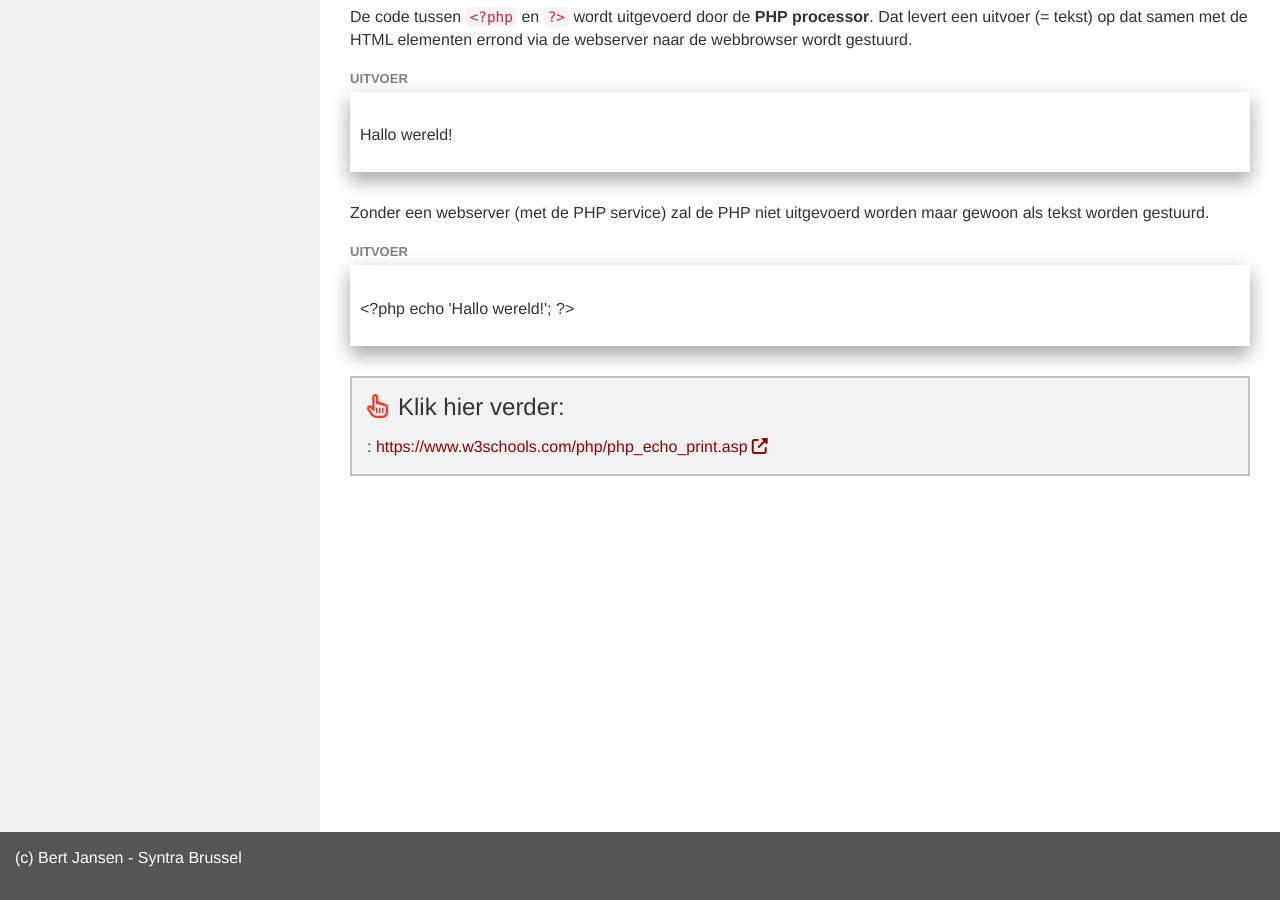
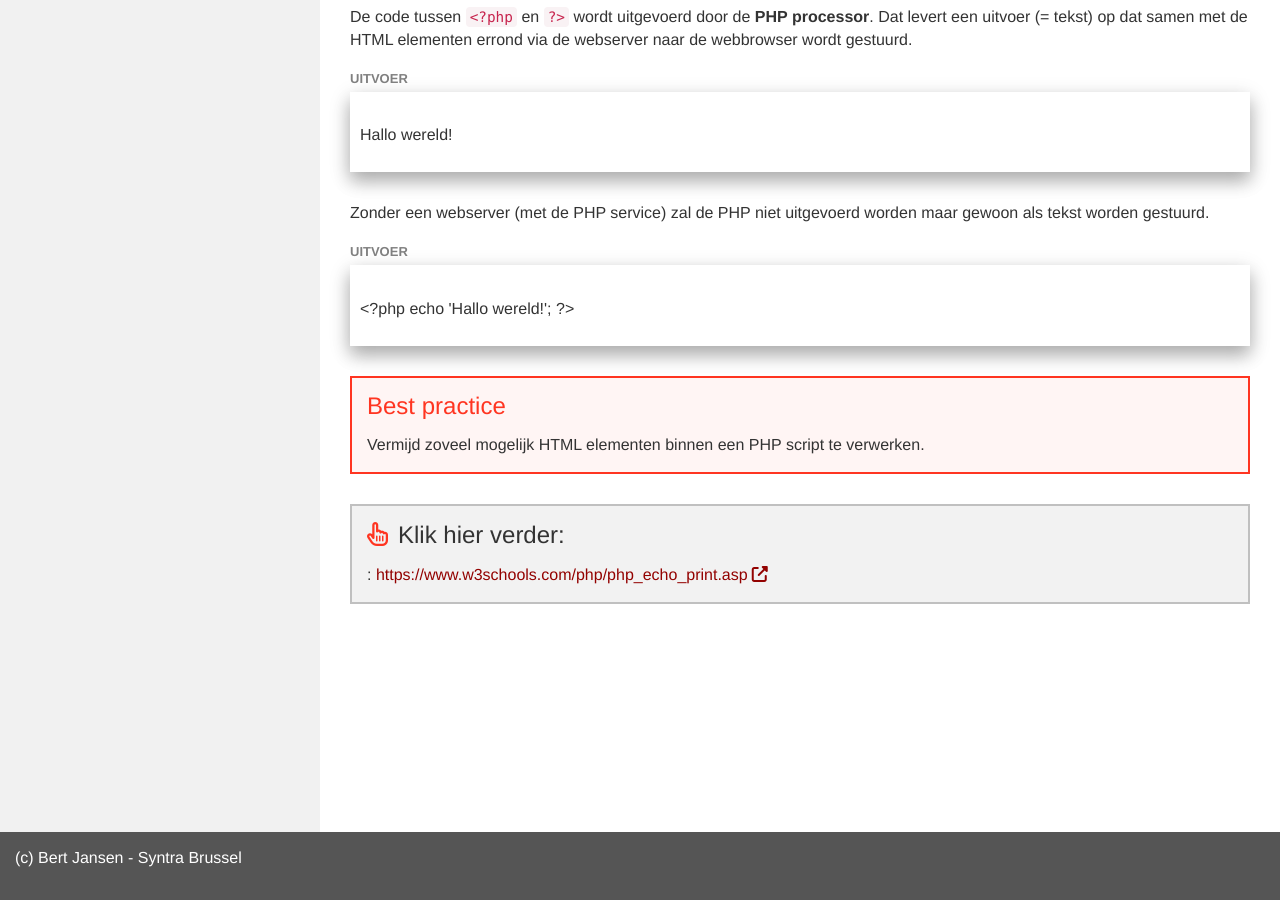
Before and after one commit to Syntra-Brussel/dynamische-webtechnieken, a Jekyll site: the page built from programmeren/html-vs-php.md, in a window 1280 px wide and 900 px high, scrolled down 668 px. Built offline with Jekyll 4.4.1, drawn with Linux system fonts in a browser that asks for light colours; nearby versions of some CDN libraries; a script that is not in the unit is left out.

Commit message:
Update html-vs-php.md

```diff
--- a/programmeren/html-vs-php.md
+++ b/programmeren/html-vs-php.md
@@ -44,3 +44,8 @@ Zonder een webserver (met de PHP service) zal de PHP niet uitgevoerd worden maar
 <div class="shadow result">
 <p>&lt;?php echo 'Hallo wereld!'; ?&gt;</p>
 </div>
+
+<div class="highlight">
+<h3>Best practice</h3>
+Vermijd zoveel mogelijk HTML elementen binnen een PHP script te verwerken.
+</div>
```
